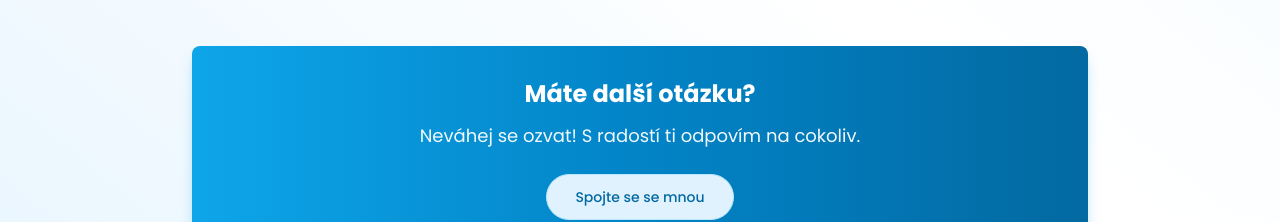
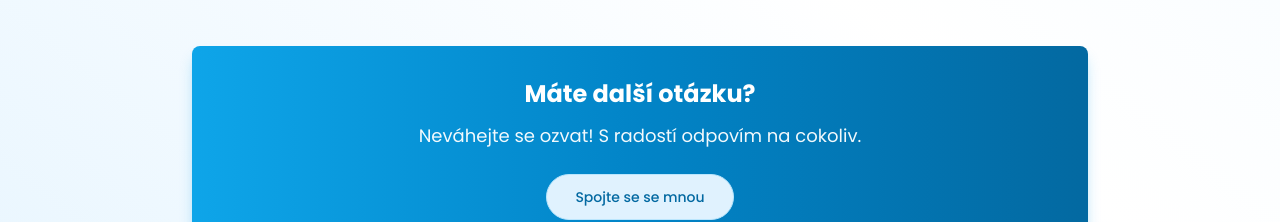
Before and after one commit to Michal-soukrome/joga-s-eliskou, a Next.js app: page / in a window 1280 px wide. Shown: the part 8061-8283 px from the top of the page. Built offline with nearby package versions, Linux system fonts and the light colour scheme.

Commit message:
naky paddingy

```diff
--- a/src/components/FAQ.tsx
+++ b/src/components/FAQ.tsx
@@ -72,7 +72,7 @@ export default function FAQ() {
             Máte další otázku?
           </h3>
           <p className="mb-6 text-lg opacity-95">
-            Neváhej se ozvat! S radostí ti odpovím na cokoliv.
+            Neváhejte se ozvat! S radostí odpovím na cokoliv.
           </p>
           <a href="#contact" className="!w-fit !mx-auto btn-secondary">
             Spojte se se mnou
--- a/src/components/Gallery.tsx
+++ b/src/components/Gallery.tsx
@@ -183,7 +183,7 @@ export default function Gallery() {
       </Container>
 
       {/* Full-width grid */}
-      <div className="mt-12 px-6 max-w-7xl mx-auto">
+      <div className="mt-12 md:px-6 max-w-7xl mx-auto">
         <div className="grid grid-cols-2 sm:grid-cols-3 md:grid-cols-6 auto-rows-[180px] gap-3">
           {photos.map((photo, i) => (
             <div
--- a/src/components/Services.tsx
+++ b/src/components/Services.tsx
@@ -135,7 +135,7 @@ export default function Lekce() {
 
                 {/* Expandable body */}
                 <div
-                  className={`transition-all duration-300 ease-in-out ${isOpen ? "max-h-[600px]" : "max-h-0"} overflow-hidden`}
+                  className={`transition-all duration-300 ease-in-out ${isOpen ? "max-h-[700px]" : "max-h-0"} overflow-hidden`}
                 >
                   <div className="px-6 pb-6 border-t border-sky-100 pt-5">
                     <ul className="space-y-3">
```
